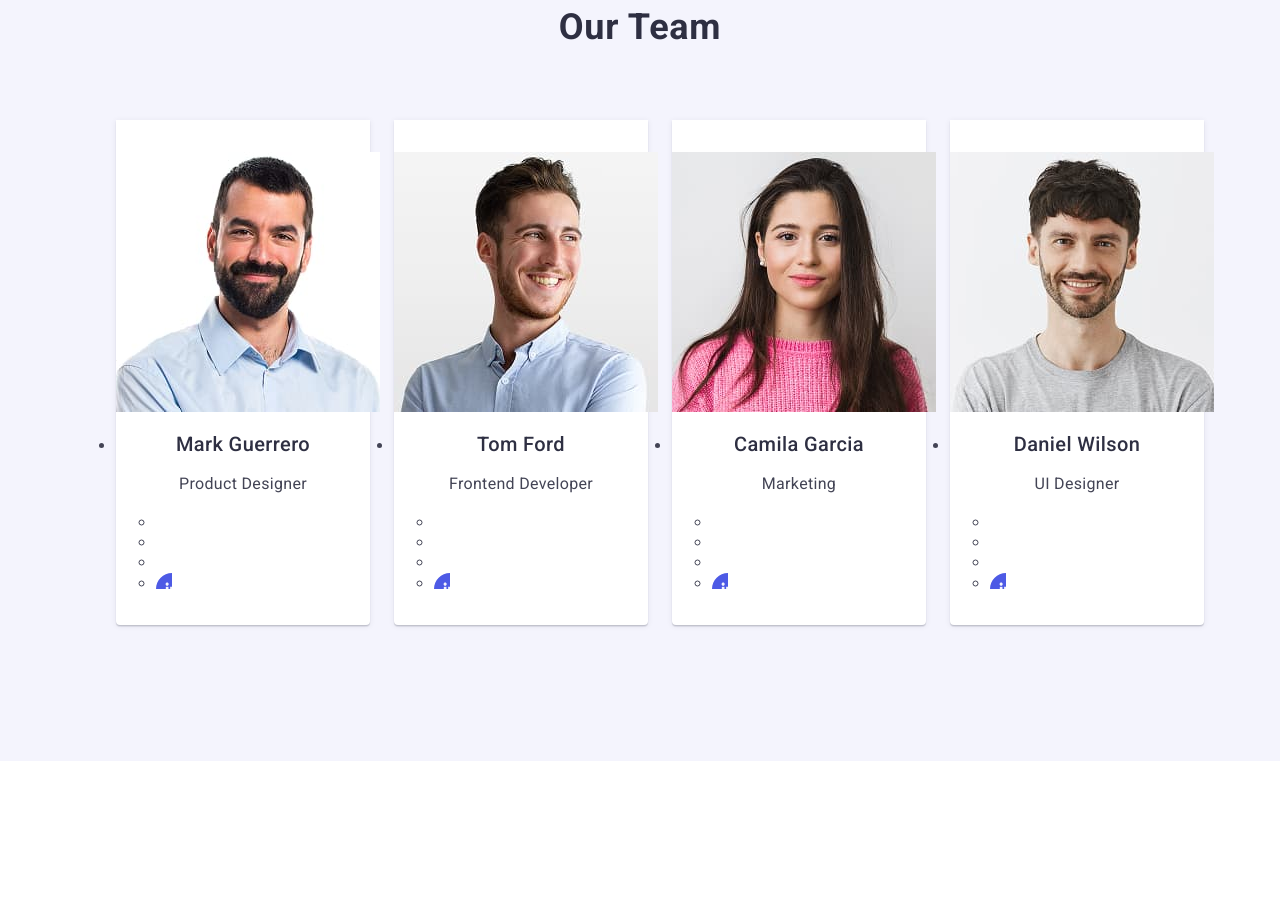
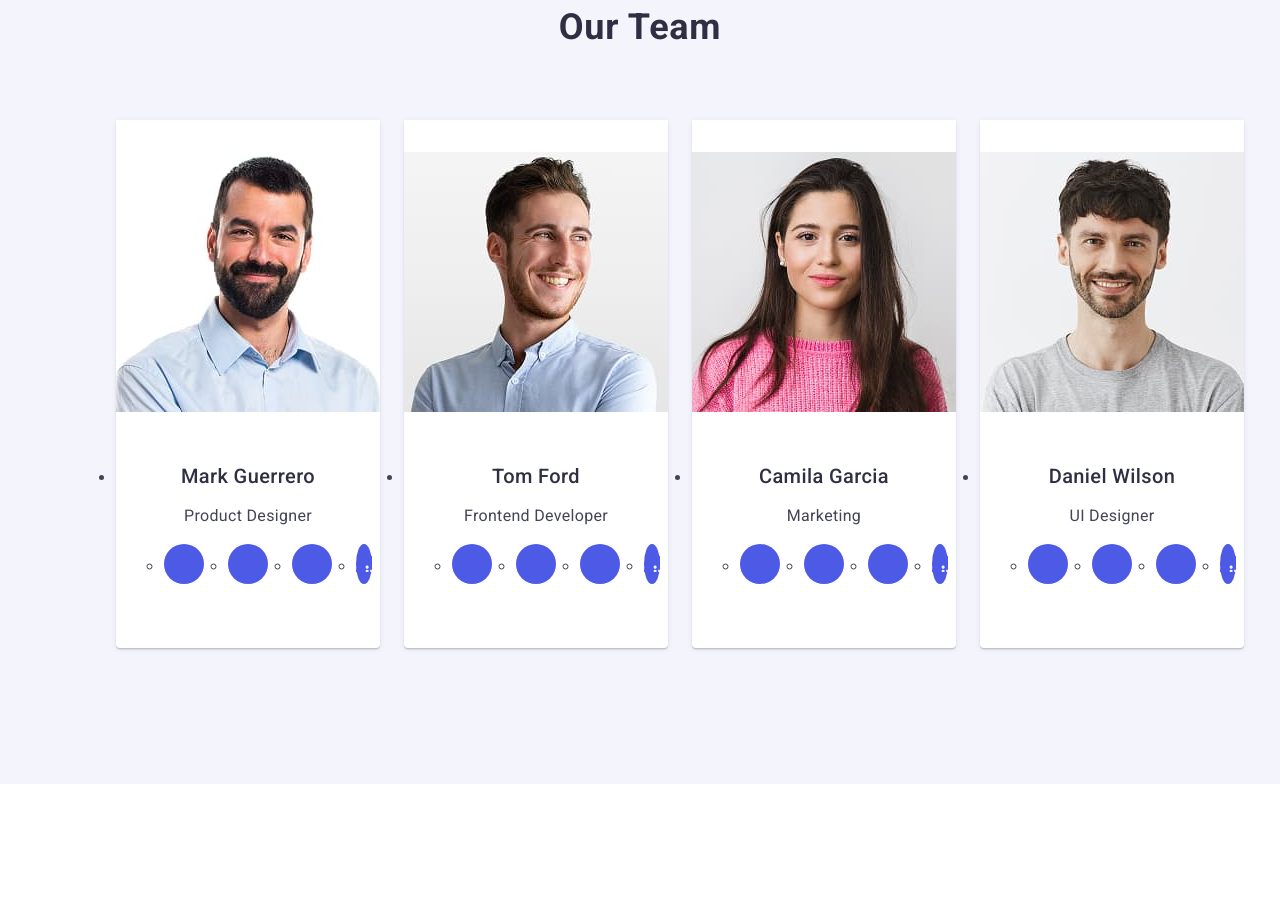
Before and after one commit to cukulata/goit-markup-hw-04, a plain HTML site: page index.html in a window 1280 px wide. Shown: the part 1340-2248 px from the top of the page. Drawn offline with nearby package versions, Linux system fonts and the light colour scheme.

Commit message:
hero-sec

```diff
--- a/css/style.css
+++ b/css/style.css
@@ -209,10 +209,35 @@ color: #434455;
 }
 .card-contents {
     background-color: #ffffff;
-    width: calc((100% - 72px) / 4);
+    flex-basis: calc((100% - 72px) / 4);
     border-radius: 0px 0px 4px 4px;
     padding: 32px 0;
     box-shadow: 0px 1px 6px rgba(46, 47, 66, 0.08), 0px 1px 1px rgba(46, 47, 66, 0.16), 0px 2px 1px rgba(46, 47, 66, 0.08);
+}
+.card-content {
+    padding: 32px 0;
+}
+.social-media-adress {
+    display: flex;
+    justify-content: center;
+    gap: 24px;
+}
+.item {
+    width: 40px;
+    height: 40px;
+}
+.link {
+    width: 100%;
+    height: 100%;
+    background-color: #4d5ae5;
+    border-radius: 50%;
+    display: flex;
+    align-items: center;
+    justify-content: center;
+}
+.link:hover,
+.link:focus {
+    background-color: #404bbf;
 }
 .team-cards {
     text-align: center;
```
